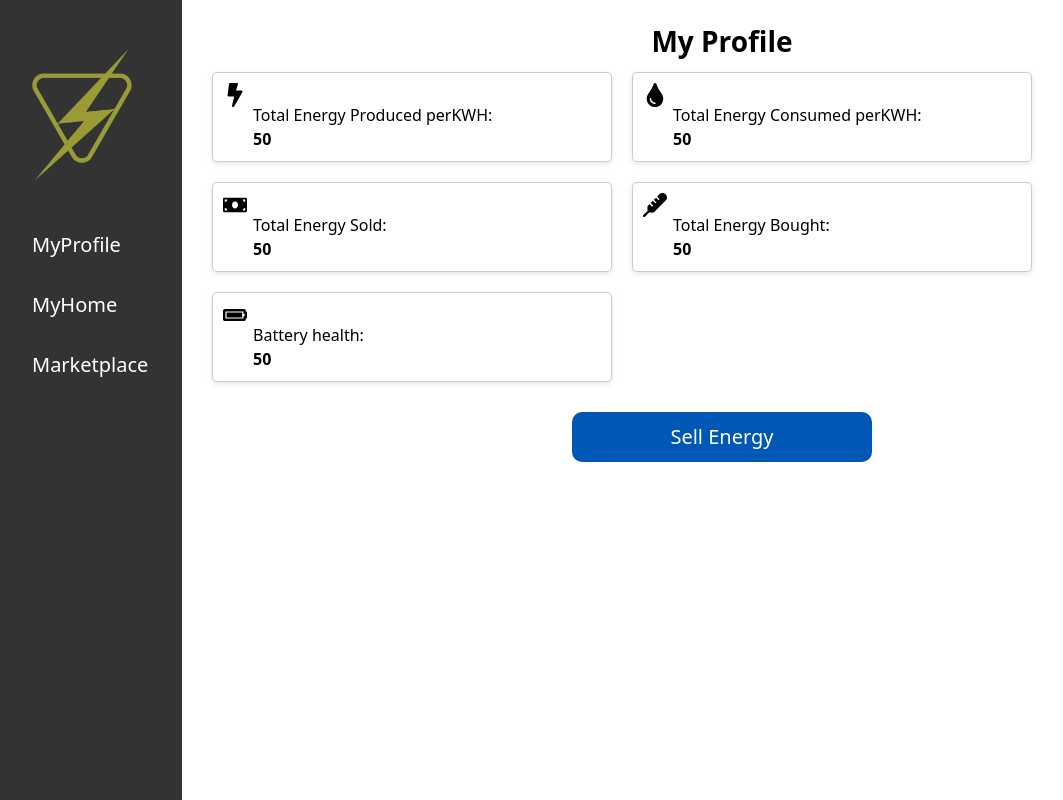
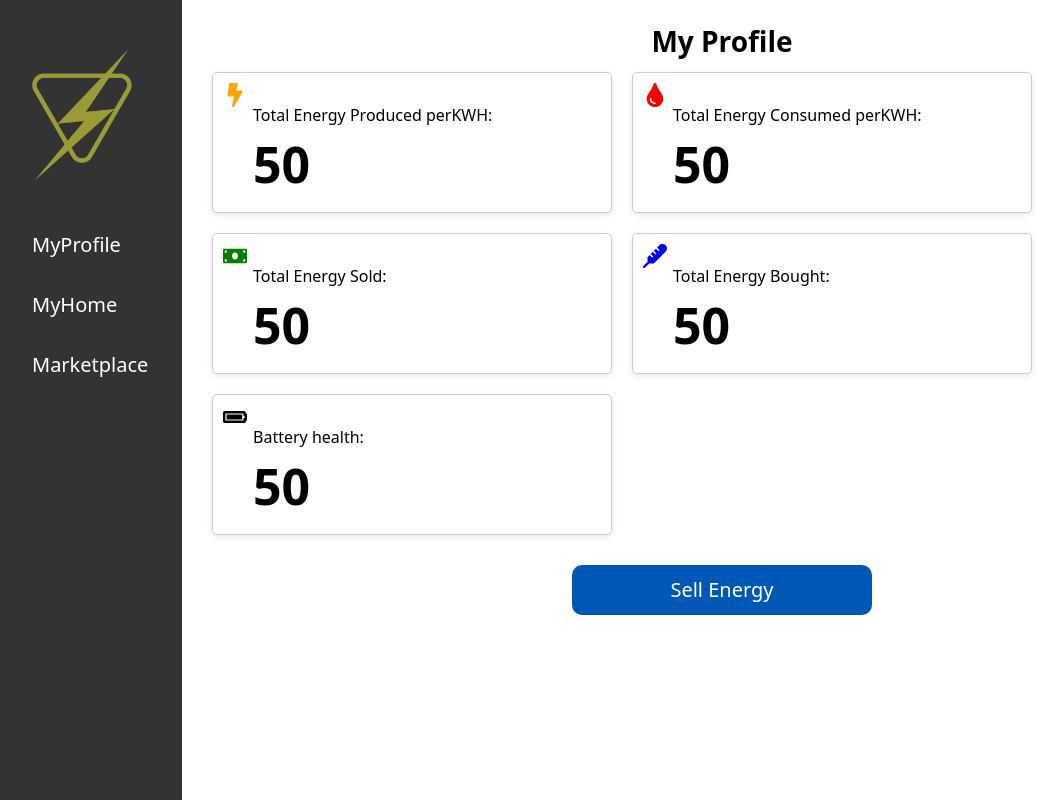
Before and after one commit to Aditya077-ui/KU-Hackfest-2023-Energy-Trading, a React (Create React App) app in the folder urja/: page /myprofile in a window 1280 px wide. Shown: the whole page, without its empty margins (18-1081 px from the left). Built offline with nearby package versions, Linux system fonts and the light colour scheme.

Commit message:
added color in myprofile

```diff
--- a/urja/src/Pages/Dashboard/MyProfile/MyProfile.css
+++ b/urja/src/Pages/Dashboard/MyProfile/MyProfile.css
@@ -41,6 +41,10 @@
       transition: transform 0.2s ease-in-out;
    }
 
+   .card-value{
+    font-size: 50px;
+
+   }
    .myProfileCard:hover .card-icon {
     transform: scale(1.2);
 
--- a/urja/src/Pages/Dashboard/MyProfile/MyProfile.js
+++ b/urja/src/Pages/Dashboard/MyProfile/MyProfile.js
@@ -24,28 +24,28 @@ function Card({icon,label , value }) {
 function MyProfile() {
   const cardData = [
     {
-      icon: <FaBolt/>,
+      icon: <FaBolt color='orange'/>,
       label:'Total Energy Produced perKWH' ,
       value:50,
     },
     {
-      icon:<FaTint/>,
+      icon:<FaTint color='Red'/>,
       label:'Total Energy Consumed perKWH' ,
       value:50,
 
     },
     {
-      icon:<FaMoneyBill/>,
+      icon:<FaMoneyBill color='green'/>,
       label:'Total Energy Sold' ,
       value:50,
     },
     {
-      icon:<FaThermometer/>,
+      icon:<FaThermometer color='blue'/>,
       label:'Total Energy Bought' ,
       value:50,
     },
     {
-      icon:<FaBatteryFull/>,
+      icon:<FaBatteryFull color=''/>,
       label:'Battery health' ,
       value:50,
     },
```
